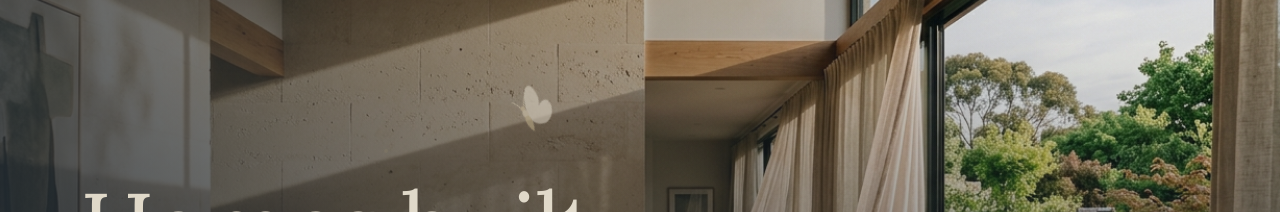
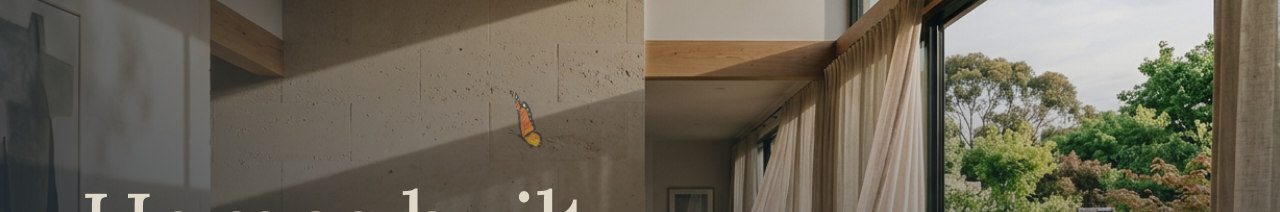
Before and after one commit to Jackjack80085/make-new, a React (Vite) app: page / in a window 1280 px wide. Shown: the part 155-367 px from the top of the page. Built offline with nearby package versions, Linux system fonts and the light colour scheme.

Commit message:
Use supplied butterfly SVG artwork in hero

```diff
--- a/src/components/Chapter1FirstLight.tsx
+++ b/src/components/Chapter1FirstLight.tsx
@@ -41,24 +41,10 @@ export const Chapter1FirstLight: React.FC<Chapter1Props> = ({ onDiscoverClick })
 
         {/* Reference Butterfly & Subtle Ambient Motes */}
         <div className="absolute inset-0 pointer-events-none z-15 overflow-hidden">
-          {/* One articulated butterfly: wings hinge independently around the thorax. */}
+          {/* One supplied animated SVG, retaining its original artwork and angle. */}
           <div className="hero-butterfly-flight" aria-hidden="true">
             <div className="hero-butterfly-bank">
-              <div className="hero-butterfly-anatomy">
-                {['left', 'right'].map(side => (
-                  <div key={side} className={`hero-butterfly-wing hero-butterfly-wing-${side}`}>
-                    <svg viewBox="0 0 40 64" fill="none">
-                      <path d="M2 36C3 23 10 2 19 2C27 2 29 17 27 26C26 30 24 33 22 35C31 31 38 37 37 45C36 56 25 61 17 56C8 51 4 43 2 36Z" fill="#E0D9C9" />
-                    </svg>
-                  </div>
-                ))}
-                <svg className="hero-butterfly-body" viewBox="0 0 16 64" fill="none">
-                  <path d="M6 21C5 16 2 12 1 10M10 21C11 16 14 12 15 10" stroke="#d9cdb3" strokeWidth="1" strokeLinecap="round" />
-                  <ellipse cx="8" cy="23" rx="2.4" ry="3" fill="#c9b997"/>
-                  <ellipse cx="8" cy="30" rx="2.8" ry="5" fill="#d9cdb3"/>
-                  <path d="M6 33Q3 42 8 52Q13 42 10 33Z" fill="#c5b58f"/>
-                </svg>
-              </div>
+              <img src="/hero-butterfly.svg" className="hero-butterfly-artwork" alt="" draggable={false} />
             </div>
           </div>
 
--- a/src/index.css
+++ b/src/index.css
@@ -244,42 +244,10 @@
   opacity: .52;
   animation: hero-butterfly-bank 19s infinite;
 }
-.hero-butterfly-anatomy {
-  position: relative;
+.hero-butterfly-artwork {
+  display: block;
   width: 100%; height: 100%;
-  transform-style: preserve-3d;
-  transform: rotateX(24deg);
-  animation: hero-butterfly-lift 330ms ease-in-out infinite;
-}
-.hero-butterfly-wing {
-  position: absolute;
-  top: 0; left: 50%;
-  width: 50%; height: 100%;
-  transform-origin: 0 50%;
-  transform-style: preserve-3d;
-  animation: hero-wing-right 330ms cubic-bezier(.4,0,.35,1) infinite;
-}
-.hero-butterfly-wing svg { width: 100%; height: 100%; overflow: visible; }
-.hero-butterfly-wing-left { animation-name: hero-wing-left; }
-.hero-butterfly-body {
-  position: absolute;
-  left: calc(50% - 8px); top: 0;
-  width: 16px; height: 64px;
-  transform: translateZ(2px);
-}
-@keyframes hero-wing-right {
-  0%,100% { transform: rotateY(12deg); }
-  45% { transform: rotateY(-78deg); }
-  70% { transform: rotateY(-30deg); }
-}
-@keyframes hero-wing-left {
-  0%,100% { transform: rotateY(72deg); }
-  45% { transform: rotateY(102deg); }
-  70% { transform: rotateY(88deg); }
-}
-@keyframes hero-butterfly-lift {
-  0%,100% { transform: translateY(1px) rotateX(24deg); }
-  45% { transform: translateY(-3px) rotateX(32deg); }
+  object-fit: contain;
 }
 @keyframes hero-butterfly-crossing {
   0% { transform: translate3d(-90px, 80px, 0) scale(.7); opacity: 0; }
@@ -293,20 +261,17 @@
   100% { transform: translate3d(calc(100vw + 90px), -160px, 0) scale(.6); opacity: 0; }
 }
 @keyframes hero-butterfly-bank {
-  0%, 22% { transform: rotate(-38deg) rotateY(-20deg); }
-  33% { transform: rotate(-24deg) rotateY(15deg); }
-  54% { transform: rotate(-46deg) rotateY(-25deg); }
-  62% { transform: rotate(-53deg) rotateY(30deg); }
-  74% { transform: rotate(-29deg) rotateY(-15deg); }
-  100% { transform: rotate(-40deg) rotateY(-30deg); }
+  0%, 22% { transform: rotate(0deg); }
+  33% { transform: rotate(7deg); }
+  54% { transform: rotate(-4deg); }
+  62% { transform: rotate(-9deg); }
+  74% { transform: rotate(5deg); }
+  100% { transform: rotate(0deg); }
 }
 @media (max-width: 639px) {
   .hero-butterfly-flight { width: 48px; height: 48px; top: 30%; }
-  .hero-butterfly-body { height: 48px; }
 }
 @media (prefers-reduced-motion: reduce) {
   .hero-butterfly-flight { animation: none !important; left: 65%; will-change: auto; }
-  .hero-butterfly-bank, .hero-butterfly-anatomy, .hero-butterfly-wing { animation: none !important; }
-  .hero-butterfly-wing-left { transform: rotateY(72deg); }
-  .hero-butterfly-wing-right { transform: rotateY(12deg); }
+  .hero-butterfly-bank { animation: none !important; }
 }
```
Also changed, not shown: public/hero-butterfly.svg (added).
